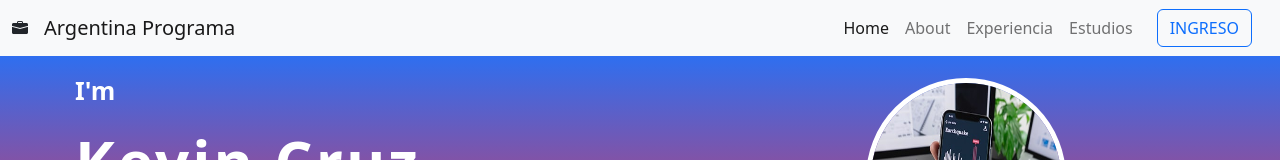
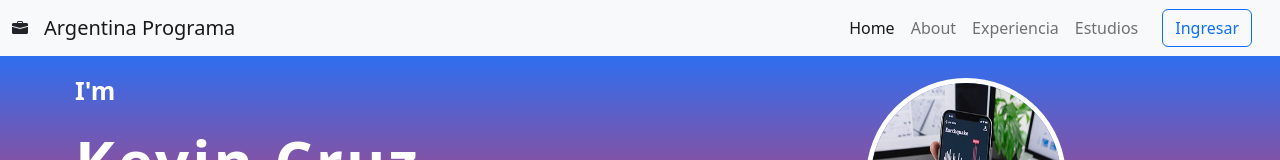
Before and after one commit to kevinmatias96/FrontEnd-AP, an Angular app in the folder FrontEnd/: page /home in a window 1280 px wide. Shown: the top 160 px of the page. Built offline with nearby package versions, Linux system fonts and the light colour scheme; no server answers.

Commit message:
se modifican botones de incio

```diff
--- a/FrontEnd/src/app/components/header/header.component.html
+++ b/FrontEnd/src/app/components/header/header.component.html
@@ -14,10 +14,8 @@
                     <a href="#estudios" class="nav-item nav-link">Estudios</a>
                 </div>
 
-            <!-- <button type="button" class="btn btn-outline-primary mx-3" (click)="login()">Ingresar</button>
-            <button type="button" class="btn btn-outline-primary">Cerrar Sesion</button> -->
-            <button type="button" class="btn btn-outline-primary mx-3" (click)="login()" *ngIf="!isLogged">INGRESO</button>
-            <button type="button" class="btn btn-outline-primary" (click)="onLogOut()" *ngIf="isLogged">CERRAR SESION</button>
+            <button type="button" class="btn btn-outline-primary mx-3" (click)="login()" *ngIf="!isLogged">Ingresar</button>
+            <button type="button" class="btn btn-outline-primary" (click)="onLogOut()" *ngIf="isLogged">Cerrar Sesion</button>
             </div>
         </div>
 </div>
```
